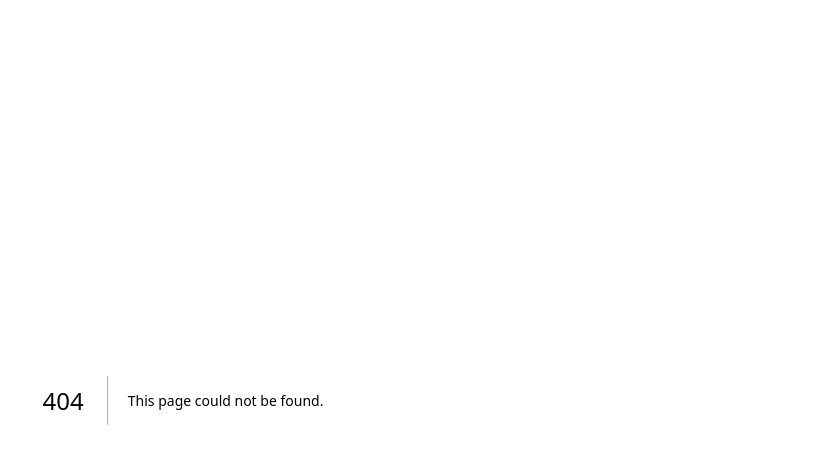
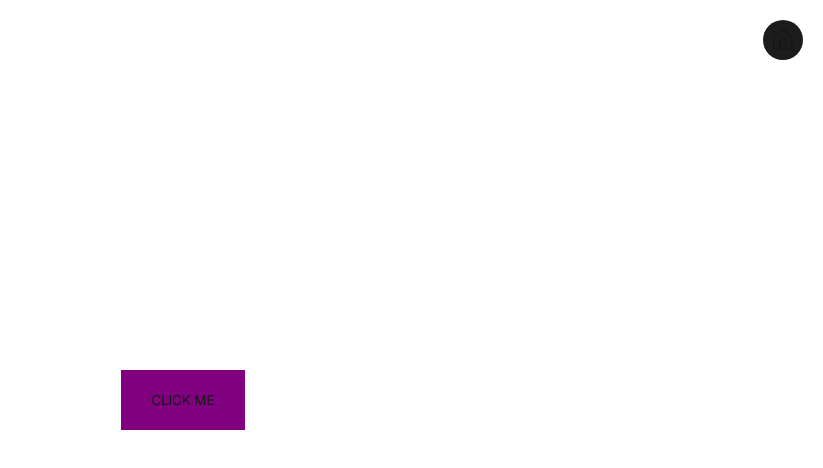
Before and after one commit to BaraSalameh/Tailwind-Master, a Next.js app: page /challenges/button-ripple-effect in a window 1280 px wide. Before the commit this address had no page. Shown: the top 468 px of the page, without its empty margins (457-1280 px from the left). Built offline with nearby package versions, Linux system fonts and the light colour scheme.

Commit message:
button ripple effect challenge

```diff
--- /dev/null
+++ b/src/app/challenges/button-ripple-effect/page.tsx
@@ -0,0 +1,46 @@
+'use client';
+
+import { useState } from "react";
+
+const ButtonRippleEffect = () => {
+
+    const [circlePosition, setCirclePosition] = useState({x: 0, y: 0})
+    const [isAnimating, setIsAnimating] = useState(false);
+
+    const handleClick = (e: React.MouseEvent<HTMLButtonElement>) => {
+        setCirclePosition({
+            x: e.nativeEvent.offsetX,
+            y: e.nativeEvent.offsetY
+        })
+
+        setIsAnimating(true);
+        setTimeout(() => setIsAnimating(false), 500);
+    }
+
+    return (
+        <div className="h-screen flex justify-center items-center">
+            <button
+                onClick={handleClick}
+                className={`
+                    relative bg-[purple] outline-0 py-[20px] px-[30px] cursor-pointer text-sm font-sans
+                    overflow-hidden
+                    [&>div]:-translate-1/2
+                `}
+            >
+                <div
+                    className={`
+                        absolute rounded-full bg-white
+                        ${isAnimating ? 'animate-flow' : ''}
+                    `}
+                    style={{
+                        top: circlePosition.y,
+                        left: circlePosition.x
+                    }}
+                />
+                CLICK ME
+            </button>
+        </div>
+    )
+}
+
+export default ButtonRippleEffect;
--- a/src/app/globals.css
+++ b/src/app/globals.css
@@ -29,3 +29,21 @@ body {
   font-family: Arial, Helvetica, sans-serif;
   overflow-x: hidden;
 }
+
+@layer utilities {
+  @keyframes flow {
+    from {
+      opacity: 1;
+      height: 1;
+      width: 1;
+    }
+    to {
+      scale: 500;
+      opacity: 0;
+    }
+  }
+
+  .animate-flow {
+    animation: flow .5s ease-out;
+  }
+}
--- a/src/app/page.tsx
+++ b/src/app/page.tsx
@@ -26,7 +26,8 @@ const Home = () => {
         {name: 'Drink Water', path: 'drink-water'},
         {name: 'Movie App', path: 'movie-app'},
         {name: 'Background Slider', path: 'background-slider'},
-        {name: 'Theme Clock', path: 'theme-clock'}
+        {name: 'Theme Clock', path: 'theme-clock'},
+        {name: 'Button Ripple Effect', path: 'button-ripple-effect'}
     ]
 
     return (
```
